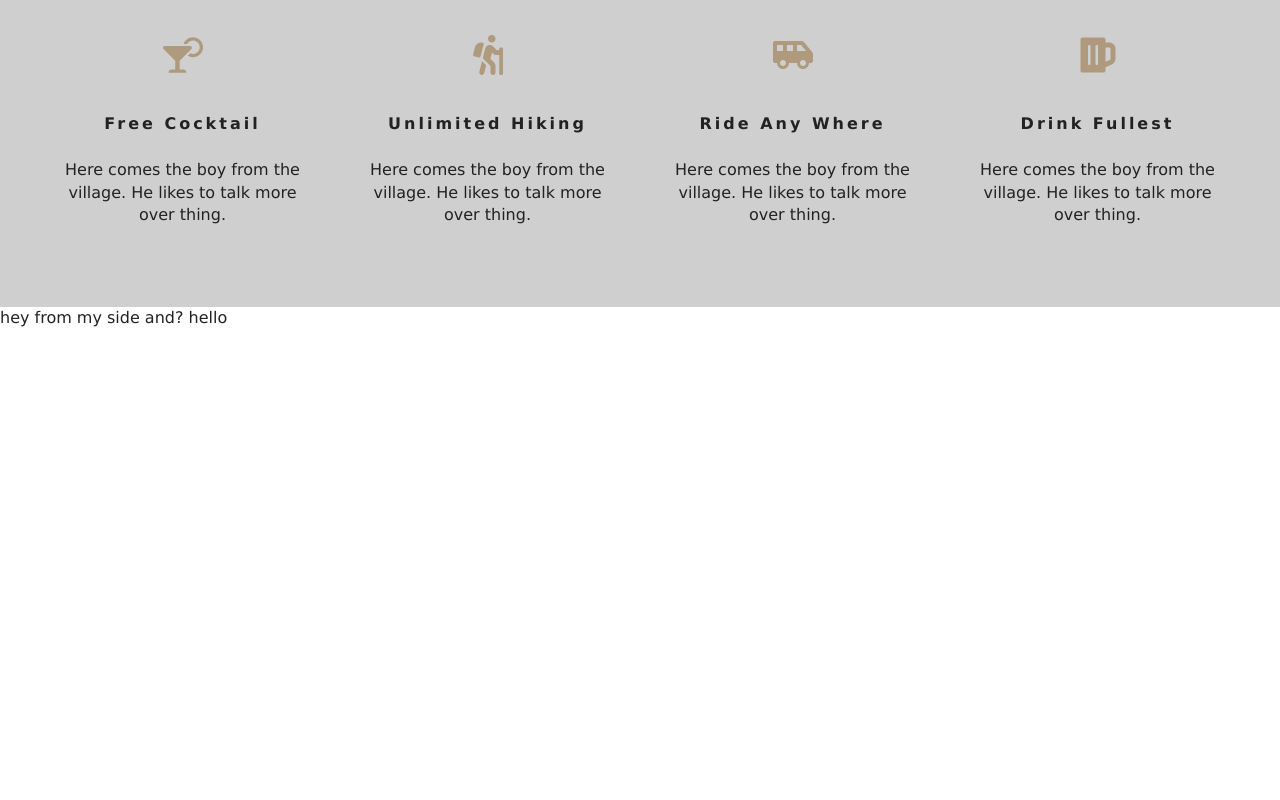
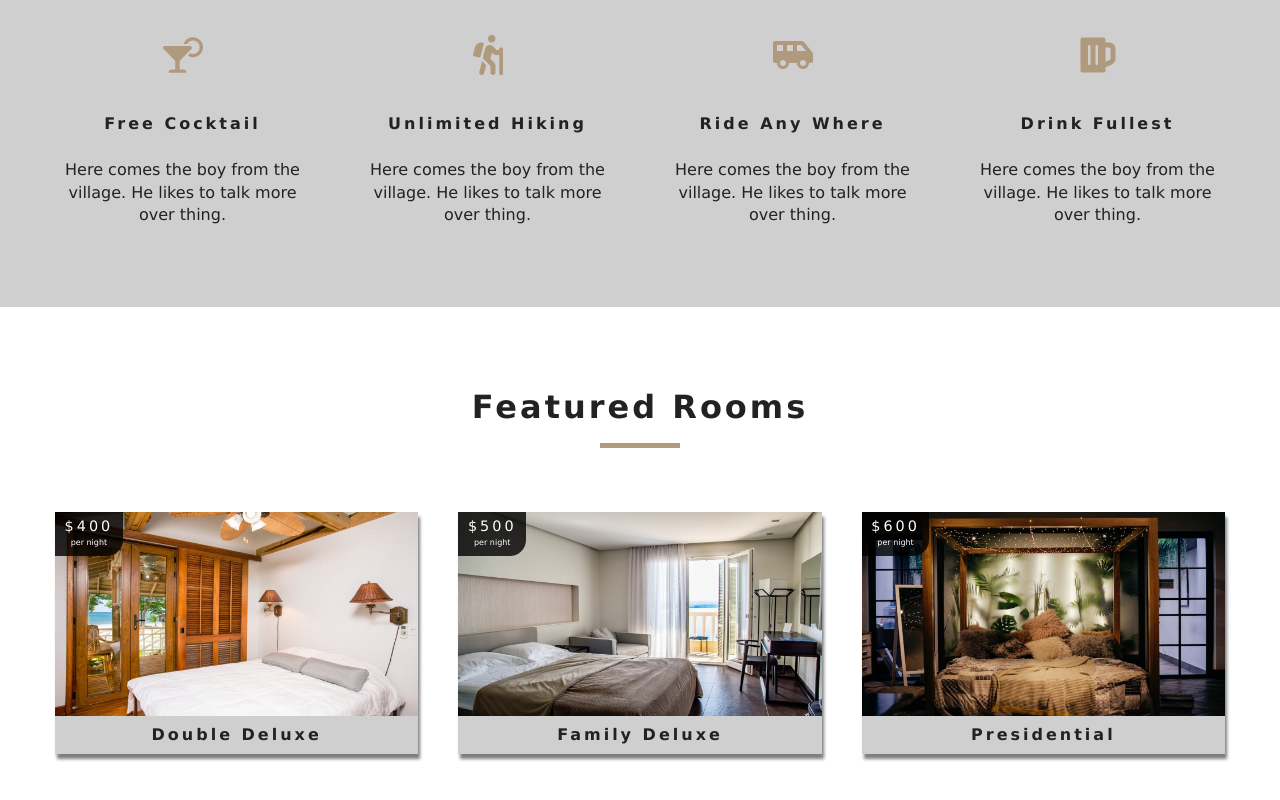
Before and after one commit to Bigthinz/Resort, a React (Create React App) app: page / in a window 1280 px wide. Shown: the part 972-1772 px from the top of the page. Before the commit the page ends 1301 px from the top, so only its background shows below. Built offline with nearby package versions, Linux system fonts and the light colour scheme.

Commit message:
adding local data

```diff
--- a/src/App.js
+++ b/src/App.js
@@ -16,6 +16,7 @@
       <Switch>
         <Route exact path='/' component={Home}/>
         <Route exact path='/rooms' component={Room}/>
+        <Route exact path='/rooms/:slug' component={SingleRoom}/>
         <Route exact path='/single-room' component={SingleRoom}/>
         <Route component={Error}/>
       </Switch>
--- a/src/Context.js
+++ b/src/Context.js
@@ -1,14 +1,49 @@
 import React, { Component } from 'react'
+import items from './data'
 
 const RoomContext = React.createContext()
 
 class RoomProvider extends Component {
 
-    state = {}
+    state = {
+        rooms:[],
+        sortedRooms:[],
+        featuredRooms: [],
+        loading: true
+    }
+
+    //Get Data
+
+    componentDidMount(){
+        let rooms = this.formatData(items)
+        let featuredRooms = rooms.filter(room => room.featured === true)
+        this.setState({
+            rooms,
+            featuredRooms,
+            sortedRooms:rooms,
+            loading:false
+        })
+
+
+
+    }
+
+    formatData(items){
+        let tempItem = items.map((item)=>{
+            let id = item.sys.id
+            let images = item.fields.images.map((images)=>{
+                return images.fields.file.url
+            })
+            let rooms = {...item.fields,images,id}
+
+            return rooms
+        })
+        return tempItem
+    }
 
     render() {
         return (
-            <RoomContext.Provider value="hello">
+            <RoomContext.Provider value={{...this.state}}>
                 {this.props.children}
             </RoomContext.Provider>
         )
--- a/src/components/FeaturedRooms.js
+++ b/src/components/FeaturedRooms.js
@@ -1,15 +1,27 @@
 import React, { Component } from 'react'
 import {RoomContext} from '../Context'
+import LoadingGif from './Loading'
+import Room from './Room'
+import Loading from './Loading'
+import Title from './Title'
 
 export default class FeaturedRooms extends Component {
     static contextType = RoomContext
 
     render() {
-        const value= this.context
+
+        let {loading, featuredRooms:rooms} = this.context
+        rooms = rooms.map(room=>{
+            return <Room key={room.id} room={room}/>
+        })
         return (
-            <div>
-                hey from my side and? {value}
-            </div>
+            <section className="featured-rooms">
+                <Title title="featured rooms"/>
+                <div className="featured-rooms-center">
+                    {loading?<Loading/>: rooms}
+                </div>
+
+            </section>
         )
     }
 }
--- /dev/null
+++ b/src/components/Loading.js
@@ -0,0 +1,11 @@
+import React from 'react'
+import LoadingGif from '../images/gif/loading-arrow.gif'
+
+export default function Loading() {
+    return (
+        <div className="loading">
+            <h4>loading</h4>
+            <img src={LoadingGif} alt=""/>
+        </div>
+    )
+}
--- /dev/null
+++ b/src/components/Room.js
@@ -0,0 +1,31 @@
+import React from 'react'
+import defaultImg from '../images/room-1.jpeg'
+import {Link} from 'react-router-dom'
+import PropTypes from 'prop-types'
+
+export default function Room({room}) {
+    const {name,price, slug,images} = room
+    return (
+        <article className="room">
+            <div className="img-container">
+                <img src={images[0] || defaultImg} alt=""/>
+                <div className="price-top">
+                    <h6>${price}</h6>
+                    <p>per night</p>
+                </div>
+                <Link to={`/rooms/${slug}`} className="btn-primary room-link">features</Link>
+            </div>
+    <p className="room-info">{name}</p>
+        </article>
+    )
+}
+
+
+Room.propTypes = {
+    room:PropTypes.shape({
+        name: PropTypes.string.isRequired,
+        slug: PropTypes.string.isRequired,
+        images: PropTypes.arrayOf(PropTypes.string).isRequired,
+        price: PropTypes.number.isRequired
+    })
+}
```
